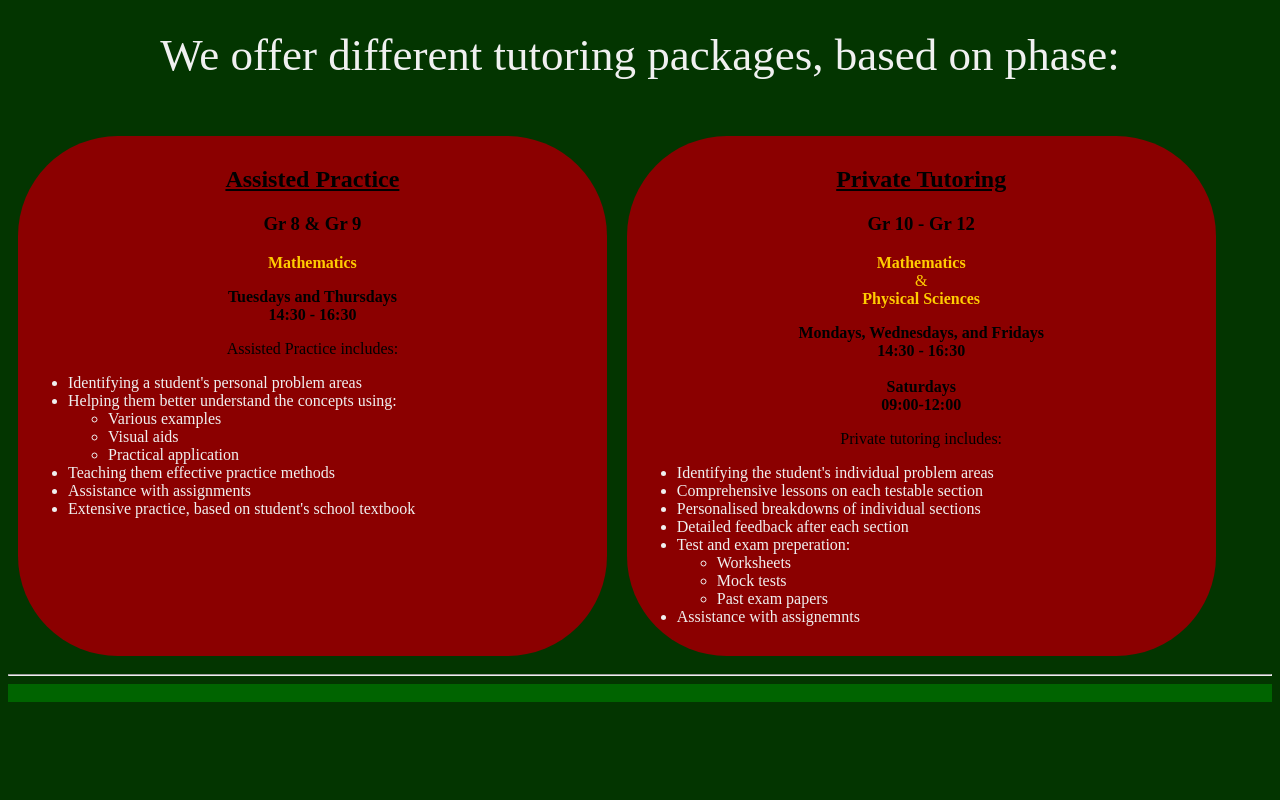
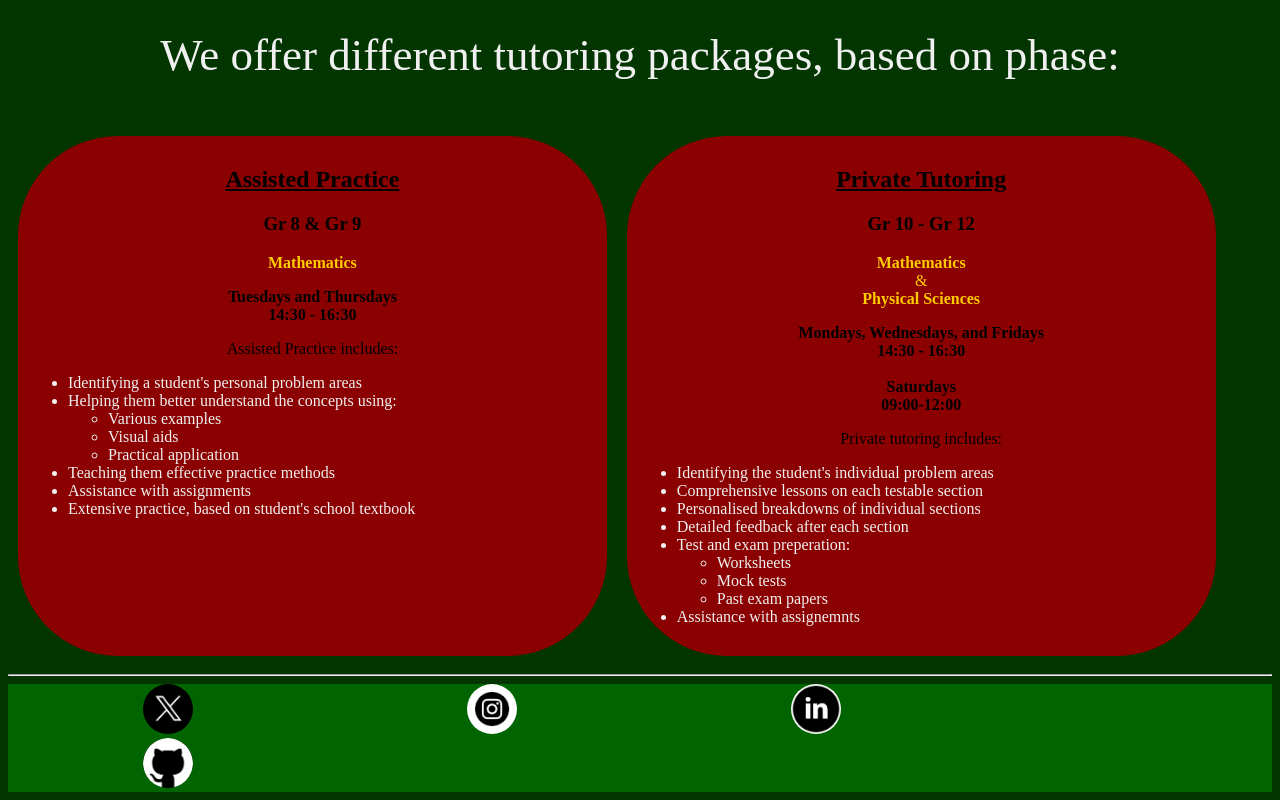
Before and after one commit to Samke-G2/maverick-tut.github.io, a plain HTML site: page index.html in a window 1280 px wide. Shown: the part 906-1706 px from the top of the page. Before the commit the page ends 1616 px from the top, so only its background shows below. Drawn offline with Linux system fonts and the light colour scheme.

Commit message:
Update on the home page, added links in footer

```diff
--- a/index.html
+++ b/index.html
@@ -11,7 +11,7 @@
         <img src="./images/gold-logo.jpeg" id="logo">
         <h1 id="title">Maverick Tutoring</h1>
         <nav class="nav">
-<!-- add links to navigate to pricing, sign up, and contact page -->
+<!-- still need to add links to navigate to pricing, sign up, and contact page -->
             <button class="navi-b">Pricing</button> <button class="navi-b">Sign-up</button> <button class="navi-b">Contact</button>
         </nav>
     </header>
@@ -60,7 +60,6 @@
         </p>
     </div>
     <div class="content-b">
-        <!-- add info on Private tutoring G10 - G12 -->
         <h2 class="head2">Private Tutoring</h2>
         <h3>Gr 10 - Gr 12</h3>
         <p class="subjects">
@@ -92,11 +91,10 @@
     </div>
     <hr>
     <footer>
-        <!-- add links to social media pages for Maverick tutoring -->
-        <a href=""><img src="" id="twitter" class="f-links"></a>
-        <a href=""><img src="" id="insta" class="f-links"></a>
-        <a hef=""><img src="" id="linkedin" class="f-links"></a>
-        <a hef=""><img src="" id="github"class="f-links"</a>
+        <a href="https://twitter.com/samke_g2"><img src="./images/twit.png" id="twitter" class="f-links"></a>
+        <a href="https://www.instagram.com/samke_g2/"><img src="./images/insta.png" id="insta" class="f-links"></a>
+        <a href="https://www.linkedin.com/in/samkelwa101/"><img src="./images/l-in.png" id="linkedin" class="f-links"></a>
+        <a href="https://github.com/Samke-G2"><img src="./images/git.png" id="github"class="f-links"></a>
     </footer>
 </body>
 </html>
--- a/mav-style.css
+++ b/mav-style.css
@@ -1,7 +1,7 @@
 /* hex codes for the colors:
     green1: #006400
-    green2 (better option: #033500
-    goldish-yellow: #ffcc00
+    green2 (darker option: #033500
+    darker-yellow: #ffcc00
     the-red: #8B0000:
  */
 
@@ -97,3 +97,9 @@ h1 {
 .operating-hrs {
     font-weight: bold;
 }
+.f-links {
+    height: 50px;
+    width: 50px;
+    border-radius: 25px;
+    margin: 0 135px 0 135px;
+}
```
